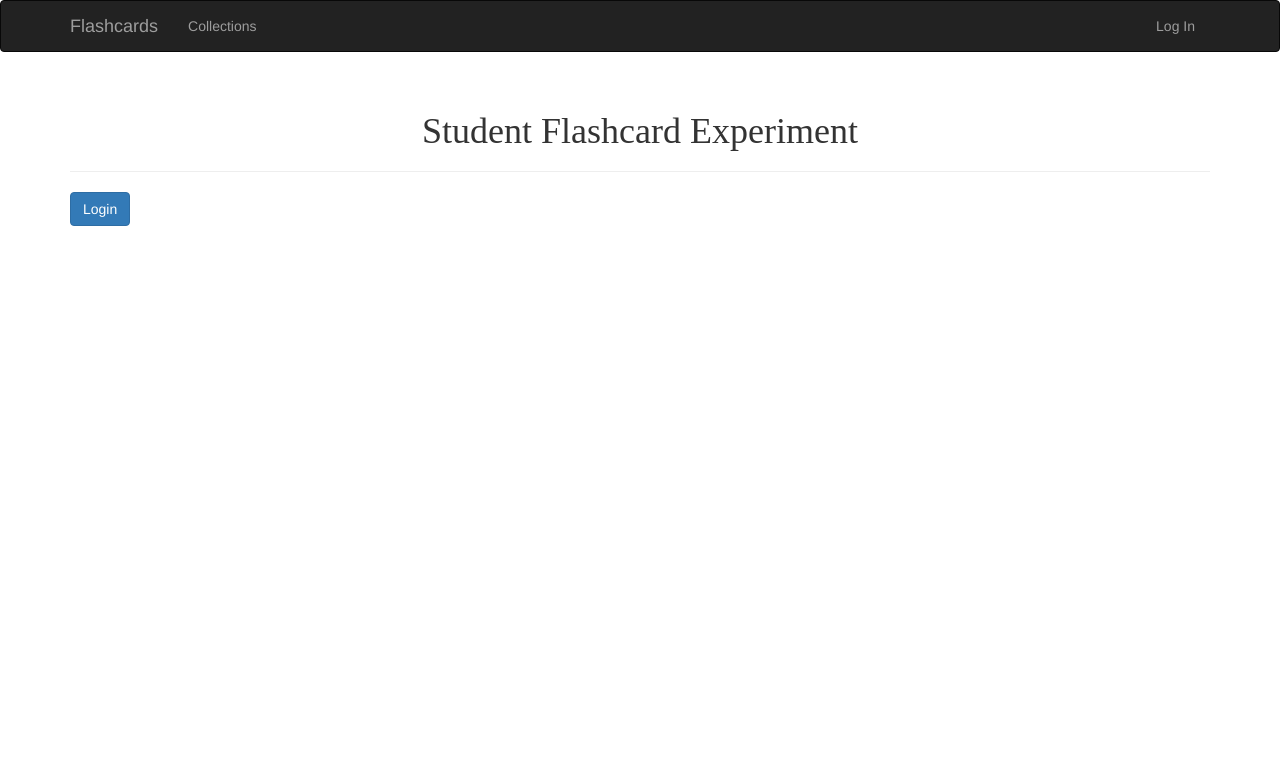
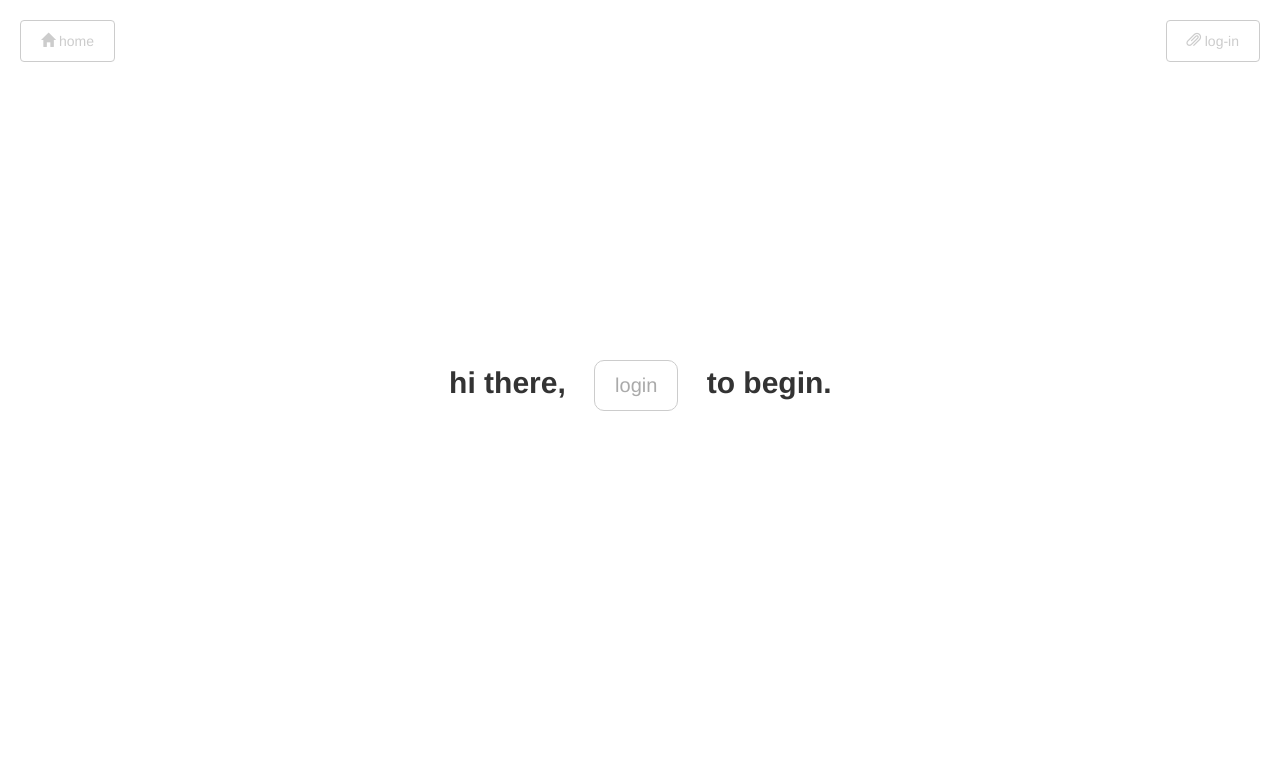
Before and after one commit to josephtey/Flask-MachineLearning-Flashcards, a Flask app: page / in a window 1280 px wide. Shown: the top 767 px of the page. Run offline with Flask 2, Linux system fonts and the light colour scheme; some libraries are stand-ins or nearby versions.

Commit message:
changed appearance

```diff
--- a/app/main/views.py
+++ b/app/main/views.py
@@ -170,7 +170,7 @@ def learn(id):
     c = conn.cursor()
 
     for row in c.execute("SELECT rowid, * FROM users ORDER BY id"):
-        user_ids.append(row[0])
+        user_ids.append(row[3])
         total_reps.append(row[-2])
 
     pre_dict = dict(zip(user_ids, total_reps))
--- a/app/static/css/style.css
+++ b/app/static/css/style.css
@@ -61,7 +61,6 @@
 
 .thumbnail {
     padding: 15px;
-    box-shadow: 0 2px 2px #aaa;
 }
 
 .thumbnail header h2 {
@@ -162,6 +161,19 @@ div.flask-pagedown-preview h3 {
 }
 .page-header {
     font-weight:bold;
-    font-family:'Nitti Grotesk';
-    text-align:center;
+    font-family: "Helvetica Neue";
+    text-align:left;
 }
+
+.front-outer {
+  height: 80vh;
+  line-height: 80vh;
+  text-align: center;
+}
+.front-inner {
+  display: inline-block;
+  vertical-align: middle;
+  line-height: normal;
+  font-size: 30px;
+  font-weight:bold
+}
--- a/app/templates/auth/login.html
+++ b/app/templates/auth/login.html
@@ -5,12 +5,9 @@
 
 {% block page_content %}
     <div class="page-header">
-        <h1>Login</h1>
+        <h1>log in to your account</h1>
     </div>
     <div class="col-md-4">
         {{ wtf.quick_form(form) }}
-        <br>
-        <p>Forgot your password? <a href="{{ url_for('auth.password_reset_request') }}">Click here to reset it</a></p>
-        <p>New user? <a href="{{ url_for('auth.register') }}">Click here to register</a></p>
     </div>
 {% endblock %}
--- a/app/templates/base.html
+++ b/app/templates/base.html
@@ -8,46 +8,26 @@
 {% endblock %}
 
 {% block navbar %}
-    <div class="navbar navbar-inverse" role="navigation">
-        <div class="container">
-            <div class="navbar-header">
-                <button type="button" class="navbar-toggle" data-toggle="collapse" data-target=".navbar-collapse">
-                    <span class="sr-only">Toggle navigation</span>
-                    <span class="icon-bar"></span>
-                    <span class="icon-bar"></span>
-                    <span class="icon-bar"></span>
-                </button>
-                <a href="{{ url_for('main.index') }}" class="navbar-brand">Flashcards</a>
-            </div>
-            <div class="navbar-collapse collapse">
-                <ul class="nav navbar-nav">
-                    <li><a href="{{ url_for('main.index') }}">Collections</a></li>
-                </ul>
-                <ul class="nav navbar-nav navbar-right">
-                    {% if current_user.is_authenticated %}
-                        <li class="dropdown">
-                            <a href="#" class="dropdown-toggle" data-toggle="dropdown">
-                                <img src="{{ current_user.gravatar(size=18) }}">
-                                Account <b class="caret"></b>
-                            </a>
-                            <ul class="dropdown-menu">
-                                <li><a href="{{ url_for('main.user', username=current_user.username) }}">Profile</a></li>
-                                <li><a href="{{ url_for('auth.change_password') }}">Change Password</a></li>
-                                <!-- <li><a href="{{ url_for('auth.change_email_request') }}"> Change Email </a></li> -->
-                                <li><a href="{{ url_for('auth.logout') }}">Log Out</a></li>
-                            </ul>
-                        </li>
-                    {% else %}
-                        <li><a href="{{ url_for('auth.login') }}">Log In</a></li>
-                    {% endif %}
-                </ul>
-            </div>
-        </div>
-    </div>
+
+<a href="/" class="btn primary-btn" style="padding:10px 20px;margin:20px; border:1px solid #cccccc; color:#cccccc; float:left">
+  <span class="glyphicon glyphicon-home" aria-hidden="true"></span> home
+{% if current_user.is_authenticated %}
+<a href="{{ url_for('auth.logout') }}" class="btn primary-btn" style="padding:10px 20px;margin:20px; border:1px solid #cccccc; color:#cccccc; float:right">
+  <span class="glyphicon glyphicon-paperclip" aria-hidden="true"></span> log-out
+</a>
+{% else %}
+<a href="{{ url_for('auth.login') }}" class="btn primary-btn" style="padding:10px 20px;margin:20px; border:1px solid #cccccc; color:#cccccc; float:right">
+  <span class="glyphicon glyphicon-paperclip" aria-hidden="true"></span> log-in
+</a>
+{% endif %}
+
+</a>
+
+
 {% endblock %}
 
 {% block  content %}
-    <div class="container">
+    <div class="container" style="padding: 5%">
         {% for message in get_flashed_messages() %}
             <div class="alert alert-warning">
                 <button type="button" class="close" data-dismiss="alert">&times;</button>
--- a/app/templates/index.html
+++ b/app/templates/index.html
@@ -3,12 +3,15 @@
 {% block title %}Flashcards{% endblock %}
 
 {% block page_content %}
-    <div class="page-header">
-    	<h1>Student Flashcard Experiment</h1>
-    </div>
 
+{% if current_user.is_authenticated %}{% else %}
+<div class="front-outer">
+  <span class="front-inner">
+    hi there, <a href="auth/login"><span class="btn primary-btn" style="margin-top:5px;padding:10px 20px; border:1px solid #cccccc; color:#aaaaaa;border-radius:10px; margin: 0 20px;font-size:20px; font-weight:normal">login</span></a> to begin.
+  </span>
+</div>
 
-    {% if current_user.is_authenticated %}{% else %}<a href="auth/login"><span class="btn btn-primary">Login{% endif %}</span></a>
+{% endif %}
 
     {% include '_flashcardcollections.html' %}
 {% endblock %}
--- a/app/templates/learn.html
+++ b/app/templates/learn.html
@@ -9,7 +9,7 @@
           <b>Leaderboards</b> <br></br>
           <ol style="text-align: left; margin: 0; padding-left:19px">
             {% for key in leaderboards.keys() %}
-              <li><b>User {{key}}</b> - {{leaderboards[key]}}</li>
+              <li><b>{{key}}</b> - {{leaderboards[key]}}</li>
             {% endfor %}
           </ol>
         </div>
@@ -39,7 +39,7 @@
               </div>
               <div class="row">
                   <div class="col-md-8 col-md-offset-2">
-                      <input type="text" class="form-control" id="response" onkeydown="detect(event)"  autofocus="autofocus" >
+                      <input type="text" class="form-control" id="response" onkeydown="detect(event)"  autofocus="autofocus" placeholder="english translation">
                   </div>
               </div>
               <div id="buttons">
```
Also changed, not shown: app/auth/forms.py (+4 -4 lines), app/templates/consent.html (+6 -6 lines), data-dev.sqlite.
